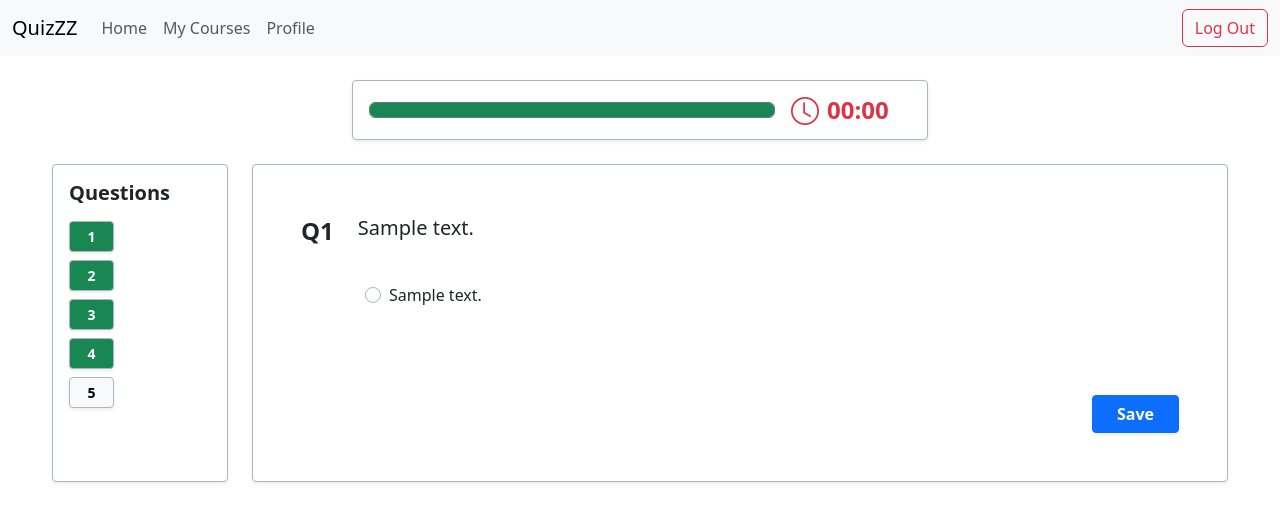
After one commit to jLupu1/quiz-platform, a Django app: page /quizzes/student/complete-quiz/1/ in a window 1280 px wide. The commit adds this page. Shown: the top 522 px of the page. Run offline with Django 5.2, Linux system fonts and the light colour scheme; a user stored in the database is signed in; tables that the repository leaves empty hold one stand-in row (values such as "Sample post"); some libraries are stand-ins or nearby versions.

Commit message:
quiz time bar, quiz questions showing, updated quiz models

```diff
--- a/questions/models.py
+++ b/questions/models.py
@@ -47,15 +47,15 @@ class EitherOrOption(models.Model):
 
 class EssayQuestionOption(models.Model):
     question = models.OneToOneField('Question', on_delete=models.CASCADE)
-    minimum_word_length = models.IntegerField(default=0)
-    maximum_word_length = models.IntegerField()
+    minimum_word_count = models.IntegerField(default=0)
+    maximum_word_count = models.IntegerField()
     maximum_mark = models.DecimalField(decimal_places=2, max_digits=10, default=0)
     model_answer = models.CharField(null=True, blank=True)
     negative_mark = models.DecimalField(decimal_places=2, max_digits=10, default=0)
 
 class ShortAnswerQuestionOption(models.Model):
     question = models.OneToOneField('Question', on_delete=models.CASCADE)
-    maximum_word_length = models.IntegerField()
+    maximum_word_count = models.IntegerField()
     use_case = models.BooleanField(default=False)
     answer_text = models.CharField(null=False, blank=False)
     maximum_mark = models.DecimalField(decimal_places=2, max_digits=10, default=0)
--- a/questions/views.py
+++ b/questions/views.py
@@ -286,7 +286,7 @@ def create_sa_question(request, question):
 
     ShortAnswerQuestionOption.objects.create(
         question=question,
-        maximum_word_length=max_words if max_words else None,
+        maximum_word_count=max_words if max_words else None,
         use_case=(use_case == '1'),
         answer_text=answer,
         maximum_mark=max_marks if max_marks else 0,
@@ -302,8 +302,8 @@ def create_essay_question(request, question):
 
     EssayQuestionOption.objects.create(
         question=question,
-        minimum_word_length=min_words if min_words else None,
-        maximum_word_length=max_words if max_words else None,
+        minimum_word_count=min_words if min_words else None,
+        maximum_word_count=max_words if max_words else None,
         maximum_mark=max_marks if max_marks else 0,
         negative_mark=negative_marks if negative_marks else 0,
         model_answer=model_answer,
--- /dev/null
+++ b/quizzes/templates/partials/student_mcq_partial.html
@@ -0,0 +1,21 @@
+{#<div class="d-flex align-items-start gap-4 mb-5">#}
+{#    <h4 class="fw-bold mb-0 mt-1">Q{{ question_number }}</h4>#}
+{#    <div class="flex-grow-1">#}
+{#        <p class="fs-5 text-dark">{{ question.question_text }}</p>#}
+{#    </div>#}
+{#</div>#}
+
+<div class="flex-grow-1 ms-5 ps-3 mb-5">
+    {% for option in quiz_question.question.mcqoption_set.all  %}
+    <div class="form-check mb-3">
+        <input class="form-check-input border-dark-subtle" type="radio" name="mcq_answer" id="option{{ option.id }}" value="{{ option.id }}">
+        <label class="form-check-label text-dark fs-6" for="option{{ option.id }}">
+            {{ option.option_text }}
+        </label>
+    </div>
+    {% endfor %}
+</div>
+
+<div class="d-flex justify-content-end mt-4">
+    <button type="submit" class="btn btn-primary px-4 fw-bold rounded-1 shadow-sm">Save</button>
+</div>
--- /dev/null
+++ b/quizzes/templates/student/student_quiz_view.html
@@ -0,0 +1,123 @@
+{% extends 'base.html' %}
+{% load static %}
+{% block title %} Complete Quiz {% endblock %}
+
+{% block extra_css %}
+<script src="{% static 'quizzes/timer.js' %}"></script>
+{% endblock %}
+
+
+{% block content %}
+<div class="container-fluid py-4" style="max-width: 1200px;">
+
+    <div class="row justify-content-center mb-4">
+        <div class="col-12 col-md-8 col-lg-6">
+            <div class="card border border-dark-subtle shadow-sm rounded-1">
+                <div class="card-body p-2 px-3 d-flex align-items-center justify-content-between gap-3">
+                    <div class="progress flex-grow-1 border border-secondary">
+                        <div id="progress-bar" class="progress-bar bg-success" role="progressbar" style="width: 100%;"></div>
+                    </div>
+                    <div class="fs-4 fw-bold d-flex align-items-center" id="quiz-timer" style="min-width: 120px;">
+                        <i class="bi bi-clock me-2 fs-3"></i> ---:---:---
+                    </div>
+                </div>
+            </div>
+        </div>
+    </div>
+
+    <div class="row g-4 align-items-stretch">
+
+        <div class="col-md-3 col-lg-2">
+            <div class="card border border-dark-subtle shadow-sm rounded-1 h-100">
+                <div class="card-header bg-white border-bottom-0 pt-3 pb-0">
+                    <h5 class="fw-bold mb-0">Questions</h5>
+                </div>
+                <div class="card-body">
+                    <div class="d-flex flex-column gap-2" style="max-width: 45px;">
+                        <button class="btn btn-success btn-sm rounded-1 fw-bold text-center border-dark-subtle shadow-sm">1</button>
+                        <button class="btn btn-success btn-sm rounded-1 fw-bold text-center border-dark-subtle shadow-sm">2</button>
+                        <button class="btn btn-success btn-sm rounded-1 fw-bold text-center border-dark-subtle shadow-sm">3</button>
+                        <button class="btn btn-success btn-sm rounded-1 fw-bold text-center border-dark-subtle shadow-sm">4</button>
+
+                        <button class="btn btn-light btn-sm rounded-1 fw-bold text-center border border-dark-subtle shadow-sm">5</button>
+                    </div>
+                </div>
+            </div>
+        </div>
+
+        <div class="col-md-9 col-lg-10">
+            {% for quiz_question in question_list %}
+                <div class="card border border-dark-subtle shadow-sm rounded-1 h-100">
+                    <div class="card-body p-4 p-md-5 d-flex flex-column">
+                        <div class="d-flex align-items-start gap-4 mb-4">
+                            <h4 class="fw-bold mb-0 mt-1">Q{{ forloop.counter }}</h4>
+                            <div class="flex-grow-1">
+                                <p class="fs-5 text-dark">{{ quiz_question.question.question_text }}</p>
+                            </div>
+                        </div>
+
+                        {% if quiz_question.question.question_type == 0 %}
+                            {% include 'partials/student_mcq_partial.html' %}
+
+                        {% elif quiz_question.question.question_type == 1 %}
+                            {% include 'partials/either_or_partial.html' %}
+
+
+                        {% elif quiz_question.question.question_type == 2 %}
+                            {% include 'partials/student_sa_partial.html' %}
+
+
+                        {% elif quiz_question.question.question_type == 3 %}
+                            {% include 'partials/student_essay_partial.html' %}
+                        {% endif %}
+
+{#                        <div class="mb-3 flex-grow-1">#}
+{#                            <textarea class="form-control rounded-1 border-dark-subtle shadow-sm" rows="10" placeholder="Type here"></textarea>#}
+{#                        </div>#}
+{##}
+{#                        <div class="d-flex justify-content-between align-items-end mt-2">#}
+{#                            <div class="small">#}
+{#                                <p class="text-dark fw-bold mb-1" style="font-size: 0.85rem;">Word count: <span class="fw-normal">0</span></p>#}
+{#                                <p class="text-muted mb-0" style="font-size: 0.75rem;">Minimum word count: 50</p>#}
+{#                                <p class="text-muted mb-0" style="font-size: 0.75rem;">Maximum word count: 500</p>#}
+{#                            </div>#}
+{#                            <button class="btn btn-primary px-4 fw-bold rounded-1 shadow-sm">Save</button>#}
+{#                        </div>#}
+                    </div>
+                </div>
+            </div>
+
+            {% endfor %}
+{#            <div class="card border border-dark-subtle shadow-sm rounded-1 h-100">#}
+{#                <div class="card-body p-4 p-md-5 d-flex flex-column">#}
+{##}
+{#                    <div class="d-flex align-items-start gap-4 mb-4">#}
+{#                        <h4 class="fw-bold mb-0 mt-1">Q5</h4>#}
+{#                        <div class="flex-grow-1">#}
+{#                            <p class="fs-5 text-dark">#}
+{#                                Discuss the socioeconomic impacts of the industrial revolution on urban populations. Analyze both the immediate consequences and the long-term societal shifts.#}
+{#                            </p>#}
+{#                        </div>#}
+{#                    </div>#}
+{##}
+{#                    <div class="mb-3 flex-grow-1">#}
+{#                        <textarea class="form-control rounded-1 border-dark-subtle shadow-sm" rows="10" placeholder="Type here"></textarea>#}
+{#                    </div>#}
+{##}
+{#                    <div class="d-flex justify-content-between align-items-end mt-2">#}
+{#                        <div class="small">#}
+{#                            <p class="text-dark fw-bold mb-1" style="font-size: 0.85rem;">Word count: <span class="fw-normal">0</span></p>#}
+{#                            <p class="text-muted mb-0" style="font-size: 0.75rem;">Minimum word count: 50</p>#}
+{#                            <p class="text-muted mb-0" style="font-size: 0.75rem;">Maximum word count: 500</p>#}
+{#                        </div>#}
+{#                        <button class="btn btn-primary px-4 fw-bold rounded-1 shadow-sm">Save</button>#}
+{#                    </div>#}
+{##}
+{#                </div>#}
+{#            </div>#}
+        </div>
+    </div>
+    {{ deadline_time|json_script:"quiz-deadline" }}
+    {{ start_time|json_script:"quiz-start" }}
+
+{% endblock %}
--- a/quizzes/urls.py
+++ b/quizzes/urls.py
@@ -2,7 +2,8 @@ from django.urls import path
 from quizzes import views
 
 urlpatterns = [
-    path('create/<int:course_id>', views.CreateQuiz.as_view(), name='create-quiz'),
+    path('create/<int:course_id>/', views.CreateQuiz.as_view(), name='create-quiz'),
     path('edit/<int:pk>/',views.EditQuiz.as_view(), name='edit-quiz'),
-    path('delete/<int:pk>',views.delete_quiz, name='delete_quiz'),
+    path('delete/<int:pk>/',views.delete_quiz, name='delete_quiz'),
+    path('student/complete-quiz/<int:pk>/',views.StudentCompleteQuiz.as_view(), name='complete_quiz'),
 ]
--- a/quizzes/views.py
+++ b/quizzes/views.py
@@ -5,17 +5,17 @@ from django.http import HttpResponseRedirect, HttpResponse
 from django.shortcuts import get_object_or_404, render
 from django.urls import reverse
 from django.views.decorators.http import require_http_methods
-from django.views.generic import CreateView, UpdateView
+from django.views.generic import CreateView, UpdateView, DetailView
 
 from courses.models import Course
 from quizzes.forms import CreateQuizForm
-from quizzes.models import Quiz, QuizQuestion
+from quizzes.models import Quiz, QuizQuestion, Attempt
 
 
 # Create your views here.
 class CreateQuiz(LoginRequiredMixin,UserPassesTestMixin,CreateView):
     model = Quiz
-    template_name = 'create_quiz.html'
+    template_name = 'manage/create_quiz.html'
     form_class = CreateQuizForm
     success_url = 'create_questions'
 
@@ -38,7 +38,7 @@ class CreateQuiz(LoginRequiredMixin,UserPassesTestMixin,CreateView):
 
 class EditQuiz(LoginRequiredMixin,UserPassesTestMixin,UpdateView):
     model = Quiz
-    template_name = 'edit_quiz.html'
+    template_name = 'manage/edit_quiz.html'
     fields = [
         'name', 'introduction', 'overall_feedback', 'open_date', 'close_date',
         'time_limit', 'maximum_attempts', 'maximum_marks', 'delay_between_attempts',
@@ -78,12 +78,34 @@ def delete_quiz(request, **kwargs):
     return HttpResponse("")
 
 
+class StudentCompleteQuiz(LoginRequiredMixin,UserPassesTestMixin,DetailView):
+    model = Quiz
+    template_name = "student/student_quiz_view.html"
+
+    def get_context_data(self, **kwargs):
+        context = super().get_context_data(**kwargs)
+        attempt,created = Attempt.objects.get_or_create(user=self.request.user, quiz=self.object)
+        # HH:MM:SS
+        context['deadline_time'] = attempt.deadline.isoformat()
+        context['start_time'] = attempt.start_time.isoformat()
+        context['question_list'] = QuizQuestion.objects.filter(quiz=self.object)
+
+        return context
+
+    def test_func(self):
+        return is_student_enrolled(self.request,self.kwargs.get('pk') )
+
 def is_staff_and_enrolled(request,quiz_id):
     if request.user.is_admin:
         return True
+    is_enrolled = user_is_enrolled(request,quiz_id)
+    return is_enrolled and request.user.is_staff_member
+
+def is_student_enrolled(request,quiz_id):
+    is_enrolled = user_is_enrolled(request,quiz_id)
+    return is_enrolled and request.user.is_student
+
+def user_is_enrolled(request,quiz_id):
     quiz = get_object_or_404(Quiz, id=quiz_id)
     course = get_object_or_404(Course, id=quiz.course_id)
-    is_enrolled = course.enrollment.filter(id=request.user.id).exists()
-    print(is_enrolled)
-    print(request.user.is_staff_member)
-    return is_enrolled and request.user.is_staff_member
+    return course.enrollment.filter(id=request.user.id).exists()
--- /dev/null
+++ b/static/quizzes/timer.js
@@ -0,0 +1,57 @@
+document.addEventListener("DOMContentLoaded", function() {
+    const deadlineData = document.getElementById('quiz-deadline').textContent;
+    const startData = document.getElementById('quiz-start').textContent;
+    const deadline = new Date(JSON.parse(deadlineData)).getTime();
+    const start = new Date(JSON.parse(startData)).getTime();
+
+    const original_distance =  deadline-start
+
+
+    const timerDisplay = document.getElementById("quiz-timer");
+
+    const progressBar = document.getElementById('progress-bar')
+
+    const timerInterval = setInterval(function() {
+        const now = new Date().getTime();
+        const distance_now = deadline - now;
+        const percentage = (distance_now /original_distance) * 100
+
+
+        //  time is up
+        if (distance_now <= 0) {
+            clearInterval(timerInterval);
+            timerDisplay.innerHTML = '<i class="bi bi-clock me-2 fs-3 text-danger"></i> <span class="text-danger">00:00</span>';
+            timerDisplay.classList.add('flash-animation');
+
+            alert("Time is up!");
+            // TODO autosubmit
+            return;
+        }
+
+        // calculate minutes and seconds
+        const minutes = Math.floor((distance_now % (1000 * 60 * 60)) / (1000 * 60));
+        const seconds = Math.floor((distance_now % (1000 * 60)) / 1000);
+
+        // add leading zeros
+        const formattedMinutes = minutes < 10 ? "0" + minutes : minutes;
+        const formattedSeconds = seconds < 10 ? "0" + seconds : seconds;
+
+        timerDisplay.innerHTML = `<i class="bi bi-clock me-2 fs-3"></i> ${formattedMinutes}:${formattedSeconds}`;
+
+        console.log(percentage)
+
+        progressBar.style.width = `${percentage}%`;
+
+        progressBar.setAttribute('aria-valuenow', percentage);
+
+        if (percentage < 25) {
+            progressBar.classList.remove('bg-success');
+            progressBar.classList.add('bg-danger');
+        } else {
+            // Keep it green if it is above 25%
+            progressBar.classList.remove('bg-danger');
+            progressBar.classList.add('bg-success');
+        }
+
+    }, 1000);
+});
--- a/users/views.py
+++ b/users/views.py
@@ -167,11 +167,11 @@ def error_405(request, exception):
         'exception': str(exception) if exception else ''
     }
     return render(request, 'errors/error_page.html', status=405, context=context)
-def error_500(request,exception):
+
+def error_500(request):
         context = {
             'status_code': 500,
             'error_title': 'Server Error',
             'error_message': "Sorry, something went wrong.",
-            'exception': str(exception) if exception else ''
         }
         return render(request, 'errors/error_page.html', status=500, context=context)
```
Also changed, not shown: quizzes/models.py (+16 -2 lines), quizzes/templates/manage/edit_quiz.html (renamed from quizzes/templates/edit_quiz.html, +1 -22 lines), quizzes/templates/partials/student_eo_partial.html (added, +21 -0 lines), quizzes/templates/partials/student_essay_partial.html (added, +19 -0 lines), quizzes/templates/partials/student_sa_partial.html (added, +18 -0 lines), static/quizzes/quizzes.css (+21 -0 lines), questions/migrations/0005_rename_maximum_word_length_essayquestionoption_maximum_word_count_and_more.py (added), questions/migrations/0006_rename_maximum_word_length_shortanswerquestionoption_maximum_word_count.py (added), quizzes/migrations/0003_attempt_is_completed_attempt_start_time_and_more.py (added), quizzes/templates/manage/create_quiz.html (renamed from quizzes/templates/create_quiz.html).
